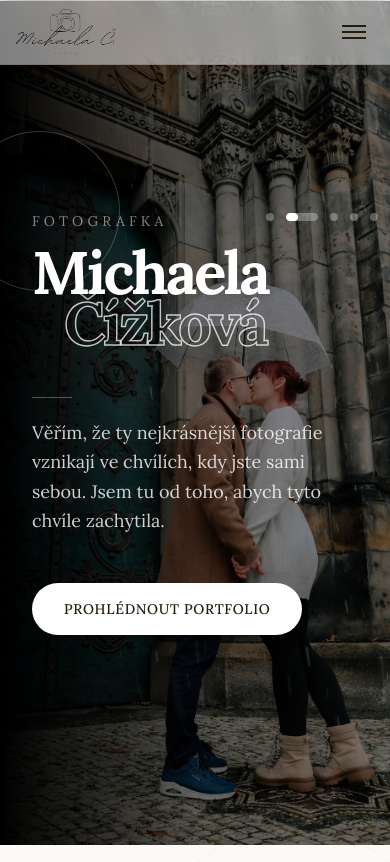
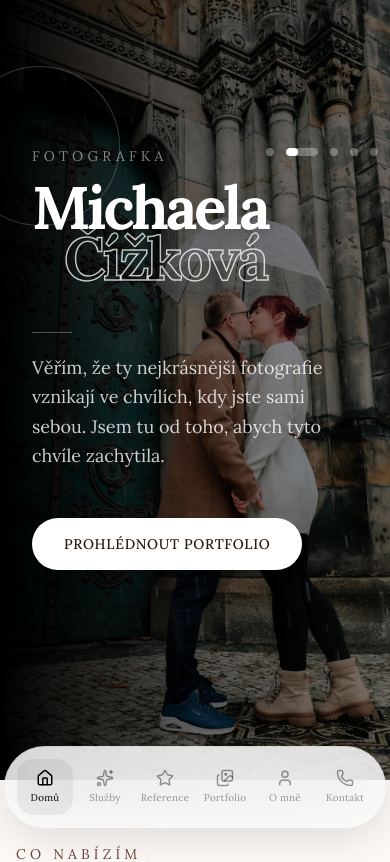
Before and after one commit to Michal-soukrome/michaelacizkova, a Next.js app: page / in a window 390 px wide. Shown: the top 862 px of the page. Built offline with nearby package versions, Linux system fonts and the light colour scheme.

Commit message:
uprava menicka

```diff
--- a/src/components/Header.tsx
+++ b/src/components/Header.tsx
@@ -1,64 +1,116 @@
 "use client";
 
-import { useState, useEffect } from "react";
+import { useState, useEffect, useRef } from "react";
 import { motion, AnimatePresence } from "framer-motion";
 import {
-  Menu,
-  X,
   Instagram,
-  Twitter,
   Mail,
   Facebook,
-  Camera,
+  House,
+  Sparkles,
+  Images,
+  User,
+  Phone,
+  Star,
 } from "lucide-react";
 import Image from "next/image";
 
 export default function Header() {
+  const [activeSection, setActiveSection] = useState("home");
   const [isOpen, setIsOpen] = useState(false);
-  const [isVisible, setIsVisible] = useState(true);
-  const [lastScrollY, setLastScrollY] = useState(0);
-  const [isHeaderNavigation, setIsHeaderNavigation] = useState(false);
+  const dragStartX = useRef(0);
 
-  // Handle scroll direction
+  const navItems = [
+    {
+      label: "Domů",
+      id: "home",
+      icon: House,
+      number: "01",
+    },
+    {
+      label: "Služby",
+      id: "services",
+      icon: Sparkles,
+      number: "02",
+    },
+    {
+      label: "Reference",
+      id: "testimonials",
+      icon: Star,
+      number: "03",
+    },
+    {
+      label: "Portfolio",
+      id: "gallery",
+      icon: Images,
+      number: "04",
+    },
+    {
+      label: "O mně",
+      id: "about",
+      icon: User,
+      number: "05",
+    },
+    {
+      label: "Kontakt",
+      id: "contact",
+      icon: Phone,
+      number: "06",
+    },
+  ];
+
+  const socialLinks = [
+    {
+      icon: Facebook,
+      href: "https://facebook.com",
+      label: "Facebook",
+    },
+    {
+      icon: Instagram,
+      href: "https://instagram.com",
+      label: "Instagram",
+    },
+    {
+      icon: Mail,
+      href: "mailto:foto.michaelacizkova@seznam.cz",
+      label: "Email",
+    },
+  ];
+
   useEffect(() => {
-    const handleScroll = () => {
-      const currentScrollY = window.scrollY;
-      const scrollDifference = currentScrollY - lastScrollY;
+    const sections = navItems.map((item) => document.getElementById(item.id));
 
-      // If header navigation is in progress, keep header visible
-      if (isHeaderNavigation) {
-        setIsVisible(true);
-      } else {
-        // Only hide if scrolling down more than 25px, but keep visible if menu is open
-        if (scrollDifference > 25 && currentScrollY > 100 && !isOpen) {
-          setIsVisible(false);
-        } else if (scrollDifference < -25 || isOpen) {
-          setIsVisible(true);
+    const observer = new IntersectionObserver(
+      (entries) => {
+        entries.forEach((entry) => {
+          if (entry.isIntersecting) {
+            setActiveSection(entry.target.id);
           }
-      }
+        });
+      },
+      {
+        threshold: 0.35,
+      },
+    );
 
-      setLastScrollY(currentScrollY);
-    };
+    sections.forEach((section) => {
+      if (section) observer.observe(section);
+    });
 
-    window.addEventListener("scroll", handleScroll, { passive: true });
-    return () => window.removeEventListener("scroll", handleScroll);
-  }, [lastScrollY, isOpen, isHeaderNavigation]);
+    return () => observer.disconnect();
+  }, [navItems]);
 
-  // Prevent body scroll when menu is open
   useEffect(() => {
     if (isOpen) {
       document.body.style.overflow = "hidden";
     } else {
       document.body.style.overflow = "unset";
     }
-
-    // Cleanup on unmount
     return () => {
       document.body.style.overflow = "unset";
     };
   }, [isOpen]);
 
-  // Close menu on Escape key
   useEffect(() => {
     const handleEscape = (e: KeyboardEvent) => {
       if (e.key === "Escape" && isOpen) {
@@ -69,274 +121,289 @@ export default function Header() {
     return () => document.removeEventListener("keydown", handleEscape);
   }, [isOpen]);
 
-  // Listen for navigation events from other components
-  useEffect(() => {
-    const handleNavigationStart = () => {
-      setIsHeaderNavigation(true);
+  const handleDragStart = (e: React.PointerEvent<HTMLDivElement>) => {
+    dragStartX.current = e.clientX;
   };
 
-    const handleNavigationEnd = () => {
-      setIsHeaderNavigation(false);
+  const handleDragEnd = (e: React.PointerEvent<HTMLDivElement>) => {
+    const dragDistance = e.clientX - dragStartX.current;
+    if (dragDistance > 50) setIsOpen(false);
   };
 
-    window.addEventListener("navigationStart", handleNavigationStart);
-    window.addEventListener("navigationEnd", handleNavigationEnd);
-
-    return () => {
-      window.removeEventListener("navigationStart", handleNavigationStart);
-      window.removeEventListener("navigationEnd", handleNavigationEnd);
+  const handleScroll = (id: string) => {
+    document.getElementById(id)?.scrollIntoView({
+      behavior: "smooth",
+    });
   };
-  }, []);
-
-  const handleScroll = (sectionId: string) => {
-    setIsHeaderNavigation(true);
-    setTimeout(() => {
-      document
-        .getElementById(sectionId)
-        ?.scrollIntoView({ behavior: "smooth" });
-      // Reset the flag after scroll completes
-      setTimeout(() => {
-        setIsHeaderNavigation(false);
-      }, 1000);
-    }, 200);
-    setIsOpen(false); // Close menu after navigation
-  };
-
-  const navItems = [
-    { label: "Domů", id: "home", number: "01" },
-    { label: "Služby", id: "services", number: "02" },
-    { label: "Reference", id: "testimonials", number: "03" },
-    { label: "Portfolio", id: "gallery", number: "04" },
-    { label: "O mně", id: "about", number: "05" },
-    { label: "Kontakt", id: "contact", number: "06" },
-  ];
-
-  const socialLinks = [
-    {
-      icon: Facebook,
-      href: "https://facebook.com",
-      label: "Facebook",
-      ariaLabel: "Facebook",
-    },
-    {
-      icon: Instagram,
-      href: "https://instagram.com",
-      label: "Instagram",
-      ariaLabel: "Instagram",
-    },
-    {
-      icon: Mail,
-      href: "mailto:foto.michaelacizkova@seznam.cz",
-      label: "Email",
-      ariaLabel: "Napsat email",
-    },
-  ];
 
   return (
     <>
-      {/* Skip to content link for accessibility */}
+      {/* ACCESSIBILITY */}
       <a
         href="#main-content"
-        className="sr-only focus:not-sr-only focus:absolute focus:top-4 focus:left-20 focus:z-100 focus:bg-brown focus:text-white focus:px-4 focus:py-2 focus:text-xs"
+        className="sr-only focus:not-sr-only focus:absolute focus:top-4 focus:left-20 focus:z-50 focus:bg-black focus:text-white focus:px-4 focus:py-2 focus:text-xs rounded-full"
       >
         Přeskočit na hlavní obsah
       </a>
 
+      {/* DESKTOP HEADER */}
       <motion.header
-        initial={{ y: 0 }}
-        animate={{ y: isVisible ? 0 : -100 }}
-        transition={{ duration: 0.3 }}
-        className="sticky top-0 w-full bg-white/50 backdrop-blur-md z-40 border-b border-brown/25"
-        role="banner"
+        initial={{ y: -40, opacity: 0 }}
+        animate={{ y: 0, opacity: 1 }}
+        transition={{
+          duration: 0.7,
+          ease: [0.22, 1, 0.36, 1],
+        }}
+        className="fixed top-0 left-0 w-full z-50 px-4 pt-4 hidden md:block"
       >
-        <div className="container mx-auto px-4 flex items-center justify-between h-16">
-          {/* Logo/Brand */}
+        <div className="max-w-7xl mx-auto">
+          <div className="relative overflow-hidden rounded-3xl border border-white/20 bg-white/60 backdrop-blur-2xl shadow-[0_10px_40px_rgba(0,0,0,0.08)]">
+            {/* gradient */}
+            <div className="absolute inset-0 bg-gradient-to-r from-white/40 via-transparent to-white/10 pointer-events-none" />
+
+            <div className="relative flex items-center justify-between px-8 py-5">
+              {/* LOGO */}
               <motion.a
                 href="#home"
                 onClick={(e) => {
                   e.preventDefault();
                   handleScroll("home");
                 }}
-            className="flex items-center gap-2 font-light text-xl tracking-tight hover:text-brown transition-colors focus:outline-none focus:ring-2 focus:ring-brown focus:ring-offset-2 focus:ring-offset-cream rounded"
-            whileHover={{ scale: 1.05 }}
+                whileHover={{ scale: 1.02 }}
+                whileTap={{ scale: 0.98 }}
+                className="flex items-center gap-4"
               >
                 <Image
                   src="/assets/logo/logo.png"
                   alt="Logo"
-              width={100}
-              height={100}
+                  width={52}
+                  height={52}
+                  priority
+                  className="object-contain"
                 />
-            {/*
-            <h1 className="text-foreground">
-              Michaela
-              <span className="font-semibold ml-1">Čížková</span>
-            </h1>
-            */}
+
+                <div className="flex flex-col">
+                  <span className="text-sm tracking-[0.25em] uppercase text-black/30">
+                    Photography
+                  </span>
+
+                  <span className="text-base text-black/80 font-light tracking-wide">
+                    Michaela Čížková
+                  </span>
+                </div>
               </motion.a>
 
-          {/* Desktop Navigation */}
-          <div className="flex" id="desktop-navigation-wrap">
-            <nav
-              aria-label="Hlavní navigace"
-              className="flex items-center gap-4"
-              id="desktop-navigation"
+              {/* HAMBURGER */}
+              <motion.button
+                onClick={() => setIsOpen(!isOpen)}
+                whileHover={{ scale: 1.05 }}
+                whileTap={{ scale: 0.95 }}
+                className="relative w-10 h-10 rounded-full border border-black/8 bg-black/[0.02] backdrop-blur-md flex items-center justify-center transition-all hover:bg-black/5"
               >
-              <div className="hidden lg:flex items-center gap-4">
-                {navItems.map((item, index) => (
-                  <motion.a
-                    key={item.id}
-                    href={`#${item.id}`}
-                    onClick={(e) => {
-                      e.preventDefault();
-                      handleScroll(item.id);
-                    }}
-                    className="text-sm font-medium text-foreground hover:text-brown transition-colors relative group focus:outline-none focus:ring-2 focus:ring-brown focus:ring-offset-2 focus:ring-offset-cream rounded px-2 py-1"
-                    initial={{ opacity: 0, y: -10 }}
-                    animate={{ opacity: 1, y: 0 }}
-                    transition={{ delay: index * 0.05 }}
-                  >
-                    {item.label}
-                    <span className="absolute inset-x-0 bottom-0 h-px bg-brown scale-x-0 group-hover:scale-x-100 transition-transform origin-left" />
-                  </motion.a>
-                ))}
-              </div>
-
-              <span className="hidden lg:block">|</span>
-
-              {/* Right Section - Social Icons (Desktop) + Hamburger */}
-              <div className="flex justify-center items-center gap-4">
-                {/* Social Icons - Desktop */}
-                <motion.nav
-                  aria-label="Sociální sítě"
-                  className="hidden lg:flex items-center gap-2"
-                  id="desktop-social"
-                >
-                  {socialLinks.map((social, index) => {
-                    const Icon = social.icon;
-                    return (
-                      <motion.a
-                        key={social.label}
-                        href={social.href}
-                        target="_blank"
-                        rel="noopener noreferrer"
-                        aria-label={social.ariaLabel}
-                        initial={{ opacity: 0, y: -10 }}
-                        animate={{ opacity: 1, y: 0 }}
-                        transition={{ delay: 0.3 + index * 0.05 }}
-                        className="text-foreground hover:text-brown transition-colors focus:outline-none focus:ring-2 focus:ring-brown focus:ring-offset-2 focus:ring-offset-cream rounded p-1"
-                      >
-                        <Icon className="w-4 h-4" />
-                      </motion.a>
-                    );
-                  })}
-                </motion.nav>
-
-                {/* Hamburger Menu Button - Mobile */}
-
-                <button
-                  onClick={() => setIsOpen(!isOpen)}
-                  className="lg:hidden flex flex-col space-y-1 p-2 cursor-pointer focus:outline-none focus:ring-2 focus:ring-brown focus:ring-offset-2 focus:ring-offset-cream rounded"
-                  aria-label={isOpen ? "Zavřít menu" : "Otevřít menu"}
-                  aria-expanded={isOpen}
-                  aria-controls="mobile-navigation"
-                >
+                <div className="relative w-5 h-5">
                   <motion.span
-                    className="block w-6 h-0.5 bg-foreground"
+                    className="absolute left-0 top-1.5 h-px w-5 bg-black"
                     animate={{
                       rotate: isOpen ? 45 : 0,
-                      y: isOpen ? 8 : 0,
+                      y: isOpen ? 7 : 0,
                     }}
+                    transition={{ duration: 0.3 }}
                   />
                   <motion.span
-                    className="block w-6 h-0.5 bg-foreground"
+                    className="absolute left-0 top-2.5 h-px w-5 bg-black"
                     animate={{ opacity: isOpen ? 0 : 1 }}
+                    transition={{ duration: 0.2 }}
                   />
                   <motion.span
-                    className="block w-6 h-0.5 bg-foreground"
+                    className="absolute left-0 top-3.5 h-px w-5 bg-black"
                     animate={{
                       rotate: isOpen ? -45 : 0,
-                      y: isOpen ? -8 : 0,
+                      y: isOpen ? -7 : 0,
                     }}
+                    transition={{ duration: 0.3 }}
                   />
-                </button>
                 </div>
-            </nav>
+              </motion.button>
+            </div>
           </div>
         </div>
       </motion.header>
 
-      {/* Mobile Menu Overlay */}
+      {/* SIDEBAR OVERLAY */}
       <AnimatePresence>
         {isOpen && (
           <motion.div
-            initial={{ opacity: 0, y: -20 }}
-            animate={{ opacity: 1, y: 0 }}
-            exit={{ opacity: 0, y: -20 }}
+            initial={{ opacity: 0 }}
+            animate={{ opacity: 1 }}
+            exit={{ opacity: 0 }}
             transition={{ duration: 0.3 }}
-            className="fixed inset-0 top-0 bg-white/75  backdrop-blur-sm z-30 lg:hidden"
-            id="mobile-navigation"
-            role="dialog"
-            aria-modal="true"
-            aria-label="Mobilní navigace"
+            className="fixed inset-0 bg-black/40 z-30 hidden md:block"
+            onClick={() => setIsOpen(false)}
+          />
+        )}
+      </AnimatePresence>
+
+      {/* SIDEBAR MENU */}
+      <AnimatePresence>
+        {isOpen && (
+          <motion.aside
+            className="fixed inset-y-0 left-0 w-80 bg-[#faf8f6] backdrop-blur-2xl z-40 border-r border-black/4 shadow-2xl hidden md:flex flex-col"
+            initial={{ x: "-100%" }}
+            animate={{ x: 0 }}
+            exit={{ x: "-100%" }}
+            transition={{ type: "spring", stiffness: 280, damping: 32 }}
+            onPointerDown={handleDragStart}
+            onPointerUp={handleDragEnd}
           >
-            <nav className="h-full pt-16 container mx-auto">
-              <div className="h-full flex flex-col justify-between items-start">
-                <ul className="w-full p-4">
-                  {navItems.map((item, index) => (
-                    <li key={item.id} className="overflow-hidden">
-                      <motion.a
-                        initial={{ x: -50, opacity: 0 }}
+            <div className="absolute inset-0 bg-[radial-gradient(circle_at_top,rgba(255,255,255,0.9),transparent_60%)] pointer-events-none" />
+
+            <nav className="relative h-full flex flex-col pt-32 pb-12 px-7">
+              <div className="mb-16">
+                <p className="text-[0.6rem] uppercase tracking-[0.4em] text-black/25 font-light">
+                  Menu
+                </p>
+              </div>
+
+              <ul className="flex-1 space-y-1">
+                {navItems.map((item, i) => (
+                  <motion.li
+                    key={item.id}
+                    initial={{ x: -40, opacity: 0 }}
                     animate={{ x: 0, opacity: 1 }}
-                        transition={{ delay: index * 0.05 }}
-                        href={`#${item.id}`}
-                        onClick={(e) => {
-                          e.preventDefault();
+                    transition={{ delay: i * 0.05, ease: [0.22, 1, 0.36, 1] }}
+                  >
+                    <button
+                      onClick={() => {
                         handleScroll(item.id);
+                        setIsOpen(false);
                       }}
-                        className="flex items-center gap-4 px-4 py-3 sm:py-6 rounded-lg hover:bg-brown/10 transition-colors group"
+                      className={`w-full group flex items-center justify-between rounded-2xl px-5 py-3.5 transition-all duration-300 ${
+                        activeSection === item.id
+                          ? "bg-black/[0.08]"
+                          : "hover:bg-black/[0.035]"
+                      }`}
                     >
-                        <span className="text-tan font-medium text-xs">
+                      <div className="flex items-center gap-4">
+                        <span
+                          className={`text-[0.6rem] tracking-[0.3em] font-light ${
+                            activeSection === item.id
+                              ? "text-black/40"
+                              : "text-black/20"
+                          }`}
+                        >
                           {item.number}
                         </span>
-                        <span className="text-foreground group-hover:text-brown transition-colors">
+
+                        <span
+                          className={`text-base font-light tracking-wide transition-colors duration-300 ${
+                            activeSection === item.id
+                              ? "text-black"
+                              : "text-black/75 group-hover:text-black"
+                          }`}
+                        >
                           {item.label}
                         </span>
-                      </motion.a>
-                    </li>
+                      </div>
+
+                      {activeSection === item.id && (
+                        <motion.span className="text-black/40 text-sm">
+                          →
+                        </motion.span>
+                      )}
+                    </button>
+                  </motion.li>
                 ))}
               </ul>
 
-                {/* Social Icons - Mobile */}
-                <nav
-                  aria-label="Sociální sítě"
-                  className="mt-auto flex items-center w-full p-4"
-                >
-                  {socialLinks.map((social, index) => {
-                    const Icon = social.icon;
+              <div className="pt-10 border-t border-black/6">
+                <div className="flex items-center gap-2">
+                  {socialLinks.map((s, i) => {
+                    const Icon = s.icon;
+
                     return (
                       <motion.a
-                        key={social.label}
-                        href={social.href}
+                        key={s.label}
+                        href={s.href}
                         target="_blank"
                         rel="noopener noreferrer"
-                        aria-label={social.ariaLabel}
-                        initial={{ x: -50, opacity: 0 }}
-                        animate={{ x: 0, opacity: 1 }}
+                        initial={{ opacity: 0, y: 12 }}
+                        animate={{ opacity: 1, y: 0 }}
                         transition={{
-                          delay: navItems.length * 0.05 + index * 0.05,
+                          delay: 0.4 + i * 0.06,
+                          ease: [0.22, 1, 0.36, 1],
                         }}
-                        className="text-foreground hover:bg-brown/10 hover:text-brown transition-colors focus:outline-none focus:ring-2 focus:ring-brown focus:ring-offset-2 focus:ring-offset-cream rounded p-4"
+                        className="w-10 h-10 rounded-full border border-black/6 bg-white/40 backdrop-blur-sm flex items-center justify-center hover:bg-white/80 transition-all duration-300"
                       >
-                        <Icon className="w-5 h-5" />
+                        <Icon className="w-4 h-4 text-black/50" />
                       </motion.a>
+                    );
+                  })}
+                </div>
+              </div>
+            </nav>
+          </motion.aside>
+        )}
+      </AnimatePresence>
+
+      {/* MOBILE BOTTOM DOCK */}
+      <motion.div
+        initial={{ y: 100, opacity: 0 }}
+        animate={{ y: 0, opacity: 1 }}
+        transition={{
+          delay: 0.2,
+          duration: 0.7,
+          ease: [0.22, 1, 0.36, 1],
+        }}
+        className="fixed bottom-4 left-1/2 -translate-x-1/2 z-50 md:hidden"
+      >
+        <div className="relative overflow-hidden rounded-full border border-white/20 bg-white/70 backdrop-blur-2xl shadow-[0_10px_40px_rgba(0,0,0,0.12)] px-3 py-3">
+          {/* gradient */}
+          <div className="absolute inset-0 bg-gradient-to-t from-white/10 to-white/40 pointer-events-none" />
+
+          <nav className="relative flex items-center gap-1">
+            {navItems.map((item) => {
+              const Icon = item.icon;
+              const isActive = activeSection === item.id;
+
+              return (
+                <button
+                  key={item.id}
+                  onClick={() => handleScroll(item.id)}
+                  className="relative"
+                >
+                  <div className="relative flex flex-col items-center justify-center w-14 h-14">
+                    {isActive && (
+                      <motion.div
+                        layoutId="mobileActivePill"
+                        className="absolute inset-0 rounded-2xl bg-black/[0.06]"
+                        transition={{
+                          type: "spring",
+                          stiffness: 380,
+                          damping: 30,
+                        }}
+                      />
+                    )}
+
+                    <Icon
+                      className={`relative z-10 w-[18px] h-[18px] transition-all duration-300 ${
+                        isActive ? "text-black" : "text-black/40"
+                      }`}
+                    />
+
+                    <span
+                      className={`relative z-10 mt-1 text-[0.62rem] tracking-wide transition-all duration-300 ${
+                        isActive ? "text-black" : "text-black/40"
+                      }`}
+                    >
+                      {item.label}
+                    </span>
+                  </div>
+                </button>
               );
             })}
           </nav>
         </div>
-            </nav>
       </motion.div>
-        )}
-      </AnimatePresence>
     </>
   );
 }
```
Also changed, not shown: src/components/Gallery.tsx (+5 -2 lines). Lines whose indentation alone changed are shown as unchanged.
